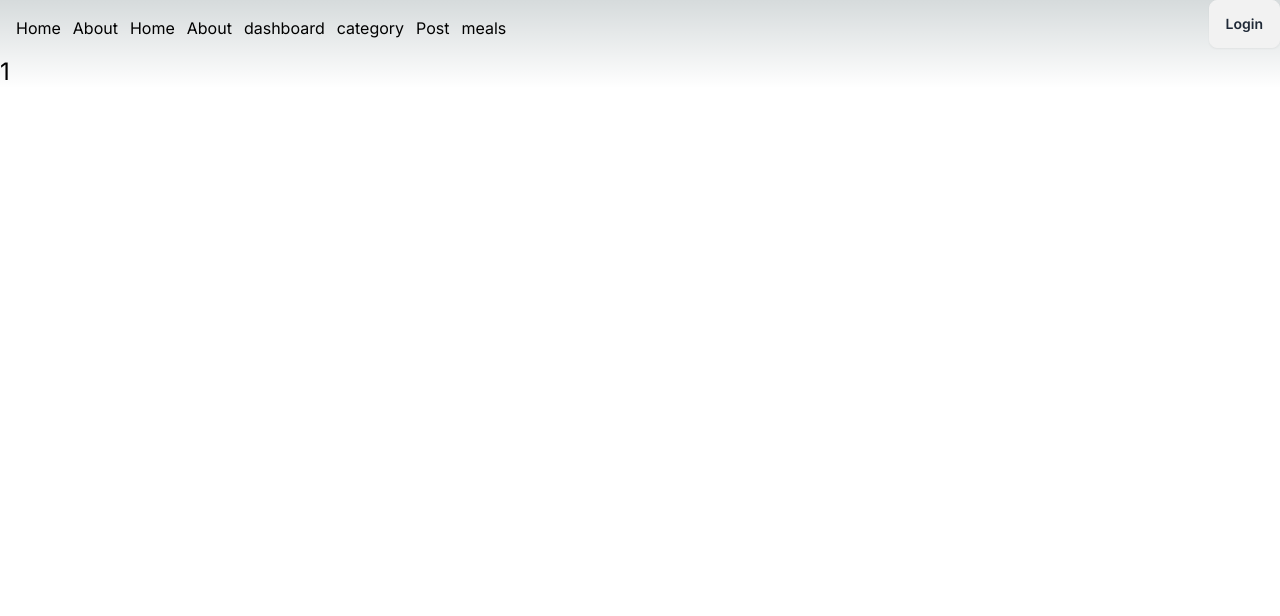
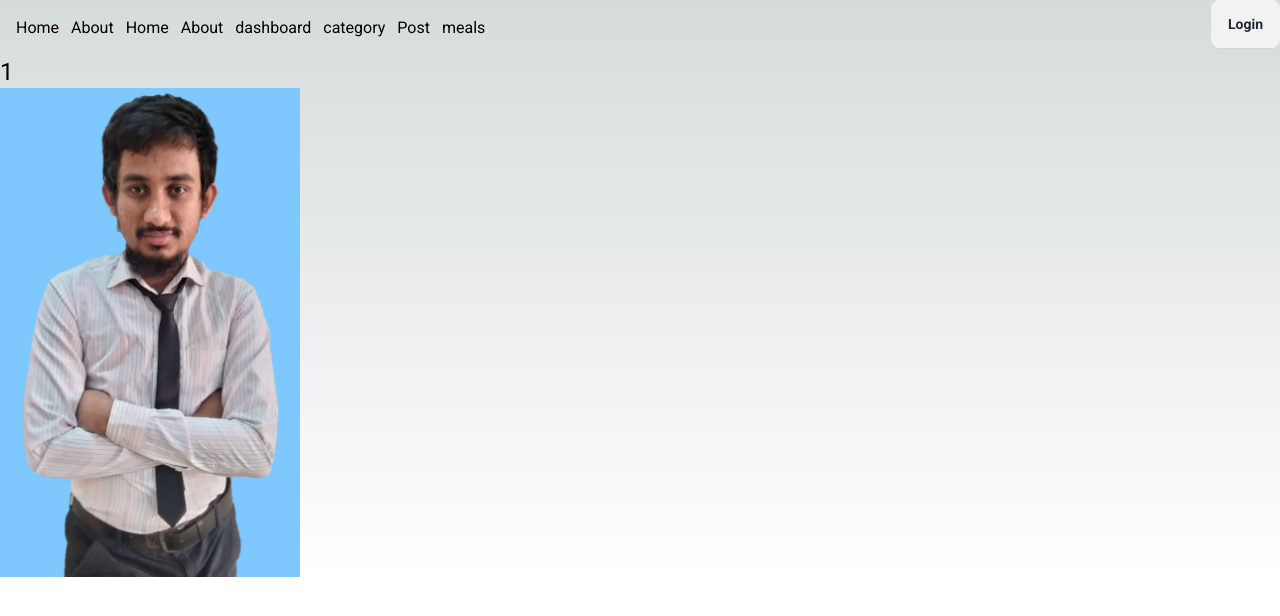
Before and after one commit to nafis200/next-js-1st, a Next.js app: page /posts/1 in a window 1280 px wide. Shown: the top 616 px of the page. Built offline with nearby package versions, Linux system fonts and the light colour scheme.

Commit message:
latin font

```diff
--- a/src/app/about/page.jsx
+++ b/src/app/about/page.jsx
@@ -2,6 +2,9 @@
 import Aboutroute from '@/components/Aboutroute';
 import Nafis from '@/components/Nafis';
 import React from 'react';
+import { Headland_One } from 'next/font/google';
+
+const headlan =  Headland_One({weight:['400'],subsets:['latin']})
 
 export const metadata = {
     title: "About data",
@@ -10,7 +13,7 @@ export const metadata = {
 
 const Aboutpage = () => {
     return (
-        <div>
+        <div className={`${headlan.className}`}>
              <Aboutroute></Aboutroute>
             <Nafis></Nafis>
         </div>
--- a/src/app/layout.js
+++ b/src/app/layout.js
@@ -1,8 +1,10 @@
-import { Inter } from "next/font/google";
+import { Inter,Roboto } from "next/font/google";
 import "./globals.css";
 import Navbar from "@/components/Navbar";
 
 const inter = Inter({ subsets: ["latin"] });
+
+const roboto = Roboto({ weight:['400','500','700','900'] ,subsets: ["latin"] });
 
 export const metadata = {
   title: {
@@ -15,7 +17,7 @@ export const metadata = {
 export default function RootLayout({ children }) {
   return (
     <html lang="en">
-      <body className={inter.className}>
+      <body className={roboto.className}>
 
         <Navbar></Navbar>
          <div className="">
--- a/src/app/posts/[id]/page.jsx
+++ b/src/app/posts/[id]/page.jsx
@@ -1,4 +1,5 @@
 
+import Image from 'next/image';
 import React from 'react';
 
 export const generateMetadata = async({params})=>{
@@ -14,6 +15,7 @@ const page = ({params}) => {
     return (
         <div>
             <h2 className="text-2xl">{params.id}</h2>
+            <Image src="/image/imgonline-com-ua-Transparent-background-dCx8Jbt05t (1).jpg" alt="not shown" height="300" width="300" />
         </div>
     );
 };
```
Also changed, not shown: public/image/imgonline-com-ua-Transparent-background-dCx8Jbt05t (1).jpg (added).
